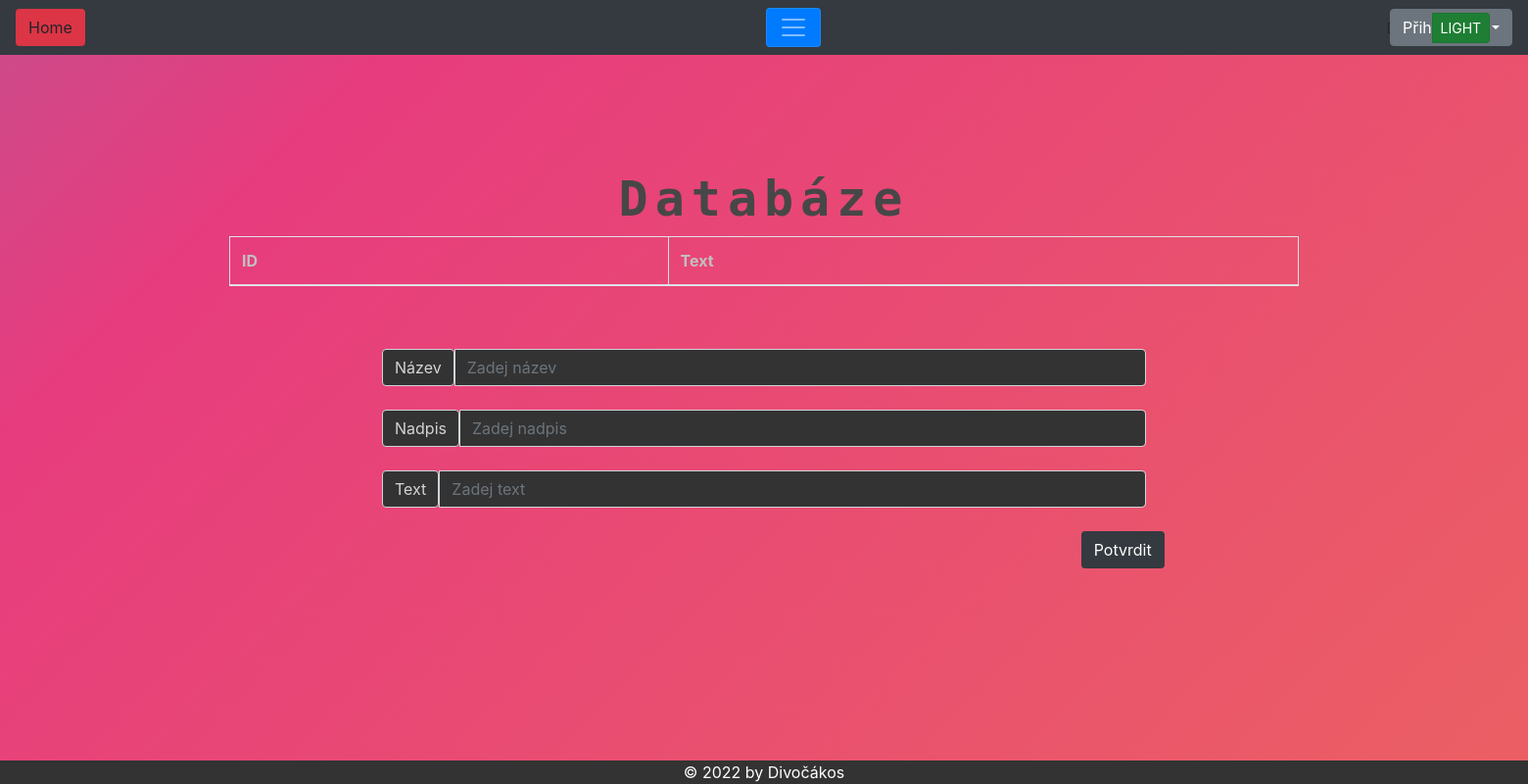
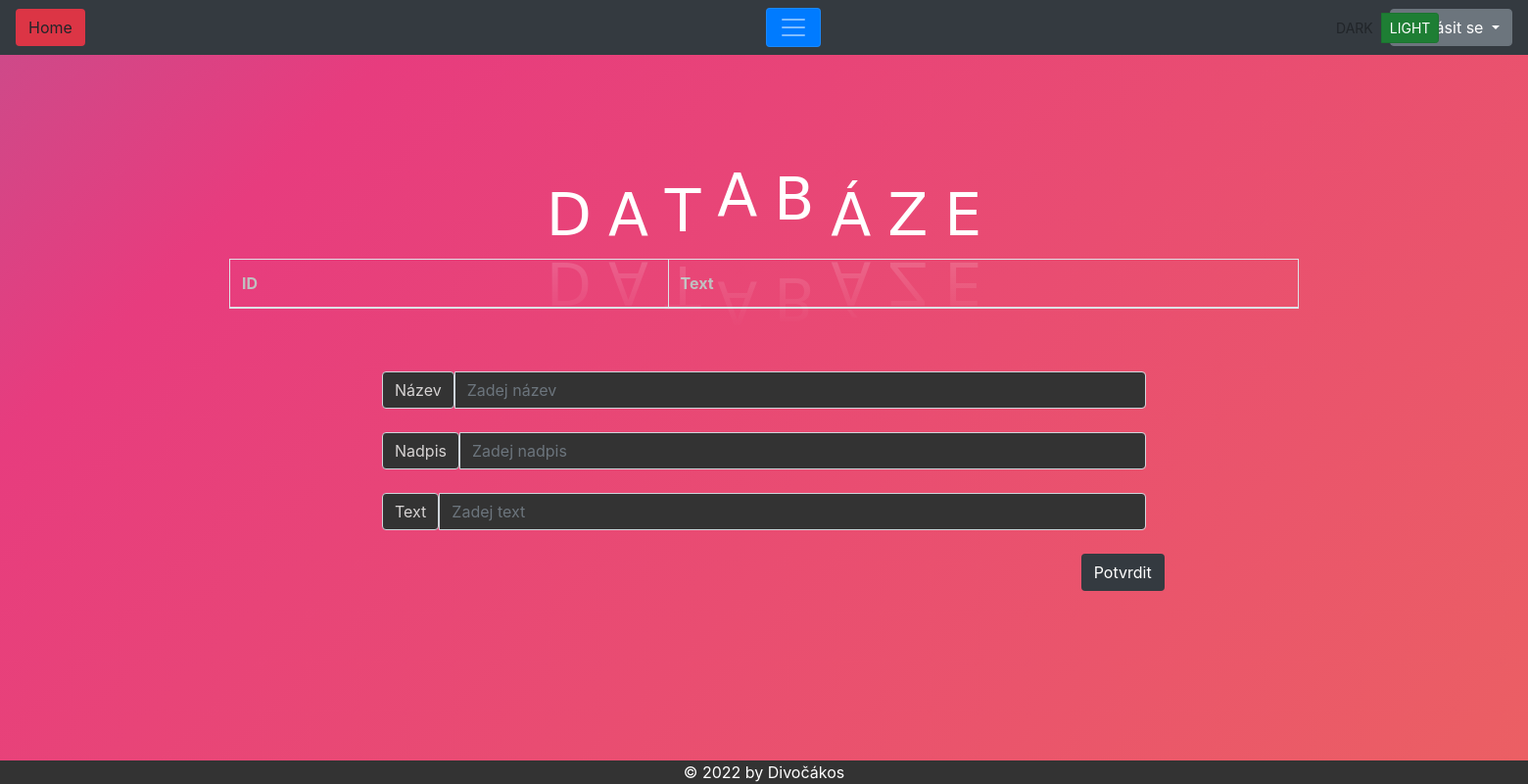
Before and after one commit to matej-kaska/NoSQL, a Flask app: page / in a window 1560 px wide. Shown: the whole page at 98% size. Run offline with Flask 3, Linux system fonts and the light colour scheme; lists and menus that the app fills with data are empty; parts of the project's set-up code (start-up, migrations or seed data) failed here and were passed over.

Commit message:
frontend updates - list in navbar

```diff
--- a/static/css/style.css
+++ b/static/css/style.css
@@ -3,13 +3,11 @@ html, body {
     width: 100%;
     height:100%;
   }
-
 body {
     background: linear-gradient(-45deg, #ee7752, #e73c7e, #23a6d5, #23d5ab);
     background-size: 400% 400%;
     animation: gradient 15s ease infinite;
 }
-
 @keyframes gradient {
 0% {
     background-position: 0% 50%;
@@ -22,6 +20,7 @@ body {
 }
 }
 
+/* NADPISY H1 */
 h1 {
 color: hsl(0, 0%, 28%);
 font-size: 50px;
@@ -31,7 +30,6 @@ letter-spacing: 7px;
 cursor: pointer;
 text-align: center;
 }
-
 h1 span {
 transition: 0.5s ease-out;
 }
@@ -46,11 +44,13 @@ color: #fff;
 }
 
 
-
+/* MEZIŘÁDKOVÉ ČÁRKY */
 .featurette-divider {
     background-color: #ffffff;
 }
 
+
+/* UNIVERZITA SEZNAM */
 h2 {
     color: white;
     cursor: pointer;
@@ -64,3 +64,41 @@ span.input-group-text {
     background-color: #333333;
     color: rgb(214, 211, 211);
 }
+
+
+/* NADPIS DATABÁZE */
+@import url('https://fonts.googleapis.com/css2?family=Alfa+Slab+One&display=swap');
+* {
+  padding: 0;
+  margin: 0;
+  box-sizing: border-box;
+}
+.waviy {
+  position: relative;
+  -webkit-box-reflect: below -20px linear-gradient(transparent, rgba(0,0,0,.2));
+  font-size: 60px;
+}
+.waviy span {
+  font-family: 'Alfa Slab One', cursive;
+  position: relative;
+  display: inline-block;
+  color: #fff;
+  text-transform: uppercase;
+  animation: waviy 1s infinite;
+  animation-delay: calc(.1s * var(--i));
+
+}
+@keyframes waviy {
+0%,40%,100% {
+    transform: translateY(0)
+}
+20% {
+    transform: translateY(-20px)
+}
+}
+
+/* IMG ROTATION */
+img:hover {
+    -webkit-transform: scaleX(-1);
+    transform: scaleX(-1);
+}
--- a/templates/index.html
+++ b/templates/index.html
@@ -1,7 +1,16 @@
 {% extends "sablona.html" %} {% block main %}
 <article>
   <header class="header text-center" style="color: black; padding-top: 7%">
-    <h1><span>Databáze</span></h1>
+    <div class="waviy">
+      <span style="--i:1">D</span>
+      <span style="--i:2">A</span>
+      <span style="--i:3">T</span>
+      <span style="--i:4">A</span>
+      <span style="--i:5">B</span>
+      <span style="--i:6">Á</span>
+      <span style="--i:7">Z</span>
+      <span style="--i:8">E</span>
+     </div>
   </header>
 </article>
 
--- a/templates/sablona.html
+++ b/templates/sablona.html
@@ -14,7 +14,7 @@
 
   <nav class="navbar navbar-expand-m navbar-dark bg-dark bg-hover">
     <a class="btn bg-danger" href="/">Home</a>
-    <div class="btn-group btn-toggle float-right" style="left: 165vh ">
+    <div class="btn-group btn-toggle float-right" style="left: 83%">
       <a href="https://www.youtube.com/watch?v=d1YBv2mWll0" class="btn btn-default btn-sm">DARK</a>
       <a href="https://www.youtube.com/watch?v=d1YBv2mWll0" class="btn btn-success active btn-sm">LIGHT</a>
     </div>
@@ -139,14 +139,21 @@
               <p>nějakej Reddit</p>
               <p><a class="btn btn-secondary" href="#" role="button">Info &raquo;</a></p>
           </div>
+      </div>
 
-      </div>
+      <!-- SEZNAM SOUBORŮ V NAVBARU -->
       <hr class="featurette-divider">
-        <ul style="padding-top: 15px; color: #ff69b4">
+        <div class="d-flex align-content-start flex-wrap" style="color:aqua">
           {% for ID, nazev, nadpis, text in databaze %}
-          <li><a style="color: white" href="/{{ ID }}">{{ nazev }}</a></li>
+            <div class="p-3">
+                <svg xmlns="http://www.w3.org/2000/svg" width="16" height="16" fill="currentColor" class="bi bi-file-text" viewBox="0 0 16 16">
+                  <path d="M5 4a.5.5 0 0 0 0 1h6a.5.5 0 0 0 0-1H5zm-.5 2.5A.5.5 0 0 1 5 6h6a.5.5 0 0 1 0 1H5a.5.5 0 0 1-.5-.5zM5 8a.5.5 0 0 0 0 1h6a.5.5 0 0 0 0-1H5zm0 2a.5.5 0 0 0 0 1h3a.5.5 0 0 0 0-1H5z"/>
+                  <path d="M2 2a2 2 0 0 1 2-2h8a2 2 0 0 1 2 2v12a2 2 0 0 1-2 2H4a2 2 0 0 1-2-2V2zm10-1H4a1 1 0 0 0-1 1v12a1 1 0 0 0 1 1h8a1 1 0 0 0 1-1V2a1 1 0 0 0-1-1z"/>
+                </svg>
+                <a style="color: white" href="/{{ ID }}">{{ nazev }}</a>
+            </div>
           {% endfor %}
-        </ul>
+        </div>
       </nav>
     </div>
   </nav>
```
Also changed, not shown: 15 other files.
